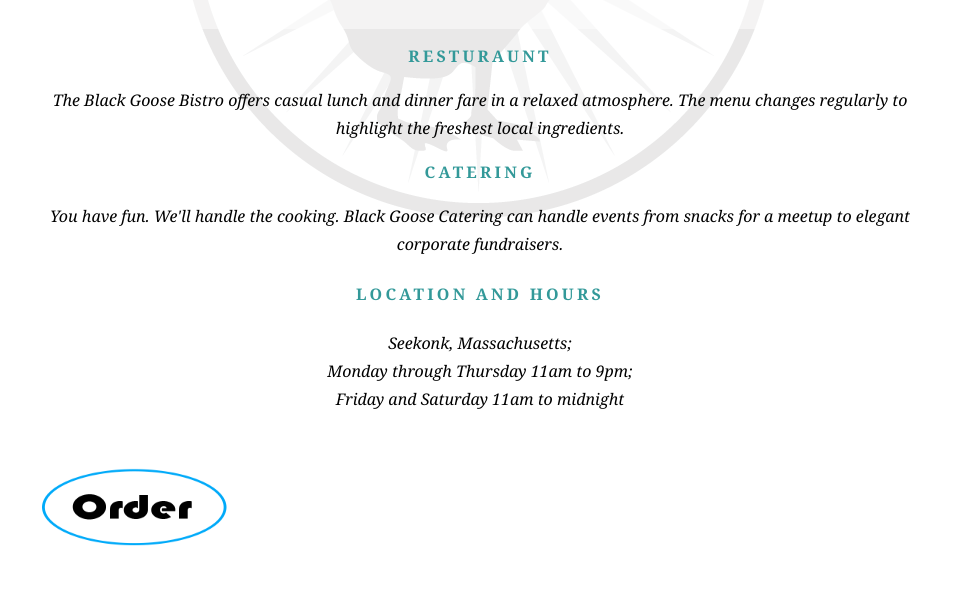
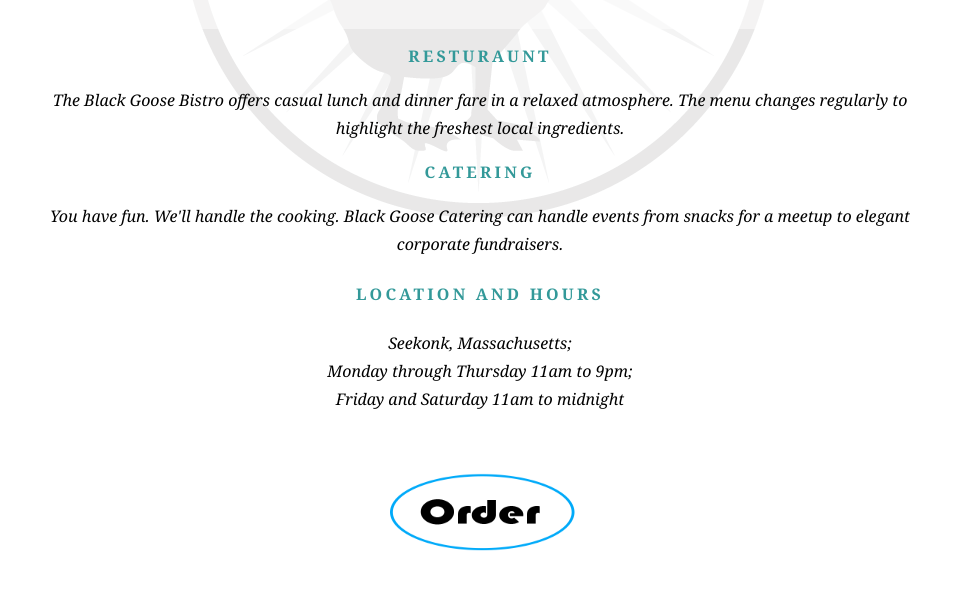
Before and after one commit to beebostwick/fid, a plain HTML site: page Bistro/Black Goose Bistro.html in a window 1280 px wide. Shown: the part 478-1078 px from the top of the page, without its empty margins (160-1119 px from the left). Drawn offline with Linux system fonts and the light colour scheme; a web font is replaced by a local one.

Commit message:
Update Black Goose Bistro.html

```diff
--- a/Bistro/Black Goose Bistro.html
+++ b/Bistro/Black Goose Bistro.html
@@ -39,7 +39,7 @@
 <P>Seekonk, Massachusetts;<br>
 Monday through Thursday 11am to 9pm;<br> Friday and Saturday 11am to midnight</P>
 
-<p><a href="pizza order.html"><img src="order button.png" width="200" height="150"> </a></p>
+<h4><a href="pizza order.html"><img src="order button.png" width="200" height="150"></a></h4>
 </body>
 <footer>
     <p><span class="label"></span>Please visit our social media pages</span></p>
```
